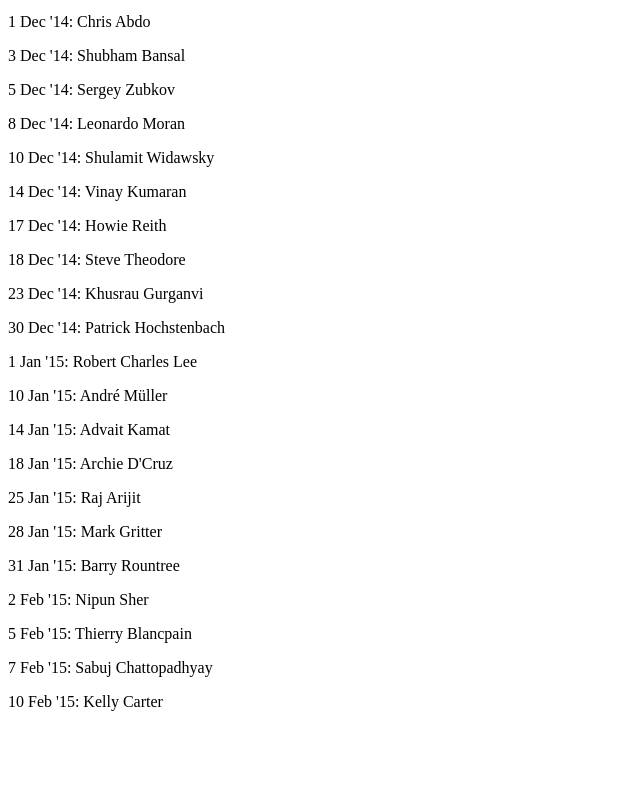
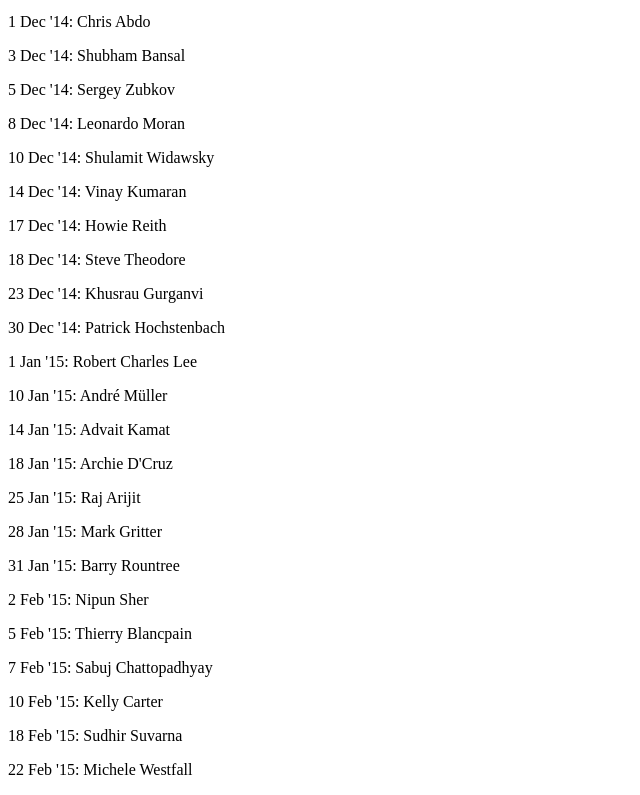
Before and after one commit to mohansn/quorastuff, a plain HTML site: page qotd.html in a window 1280 px wide. Shown: the part 3463-4258 px from the top of the page, without its empty margins (0-640 px from the left). Before the commit the page ends 4190 px from the top, so only its background shows below. Drawn offline with Linux system fonts and the light colour scheme.

Commit message:
Update QOTD list

```diff
--- a/qotd.html
+++ b/qotd.html
@@ -127,5 +127,7 @@
 <p>5 Feb '15: Thierry Blancpain </p>
 <p>7 Feb '15: Sabuj Chattopadhyay </p>
 <p>10 Feb '15: Kelly Carter </p>
+<p>18 Feb '15: Sudhir Suvarna</p>
+<p>22 Feb '15: Michele Westfall</p>
 </body>
 </html>
```
